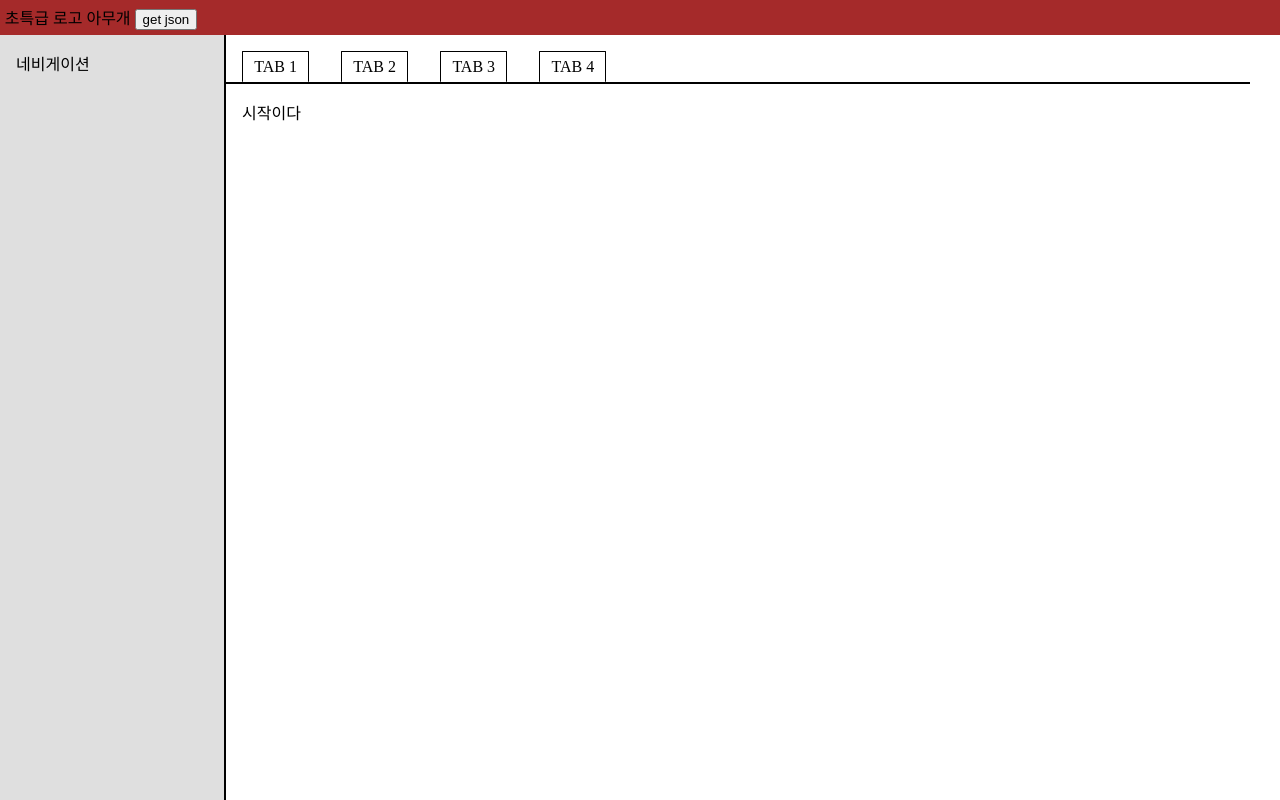
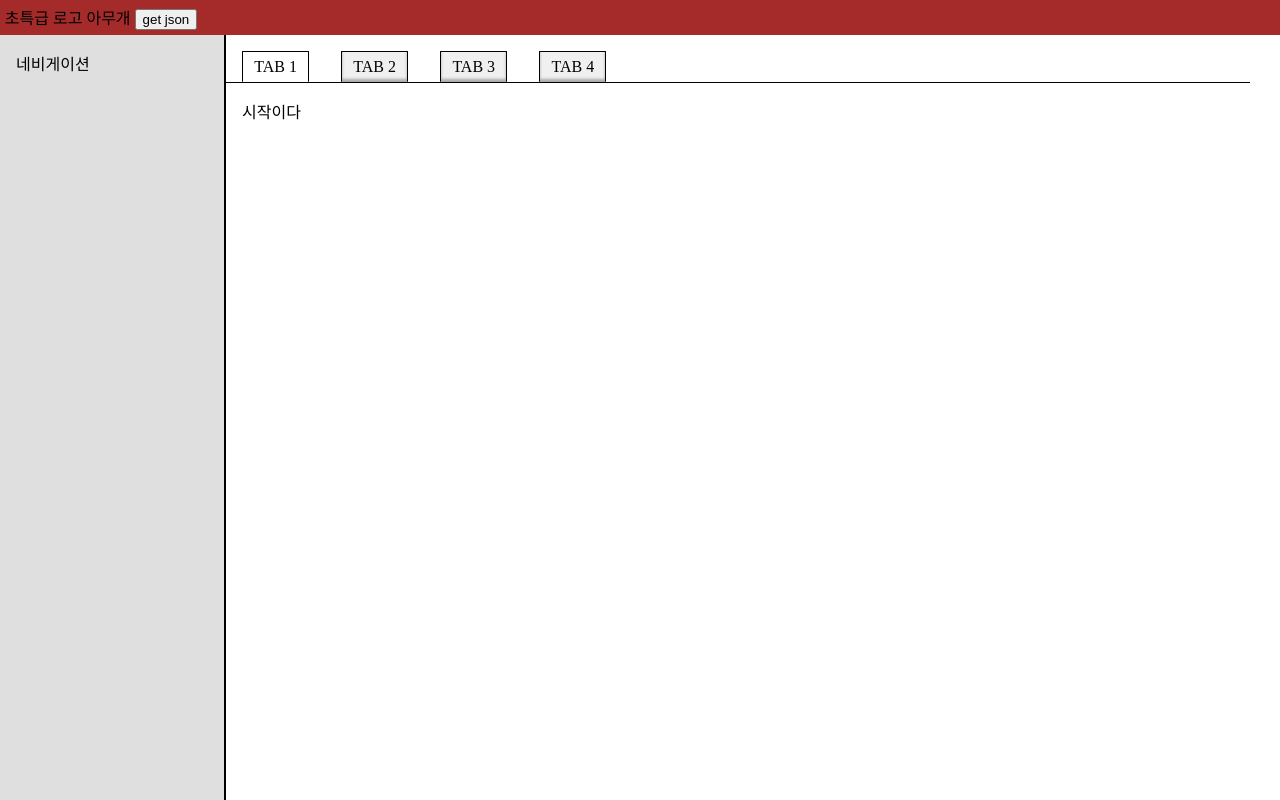
Before and after one commit to jiwan0123/WWF, a React (Create React App) app: page / in a window 1280 px wide. Built offline with nearby package versions, Linux system fonts and the light colour scheme.

Commit message:
tab select 구현 및 workbench에 표시

```diff
--- a/src/App.js
+++ b/src/App.js
@@ -7,7 +7,7 @@ import { useState } from 'react';
 
 function App() {
 
-  const [blockState , setBlockState] = useState({});
+  const [blockState , setBlockState] = useState();
 
   return (
     <div className='content'>
--- a/src/components/header/index.js
+++ b/src/components/header/index.js
@@ -5,14 +5,19 @@ function Header(props) {
             <span>초특급 로고</span>
             <span> 아무개 </span>
             <button onClick={()=>{
-                console.log(props.blockState);
-                alert('copied Json! (test)');
+                try{
 
-                /*
-                navigator.clipboard.writeText(JSON.stringify(props.blockState));
+                    let tempState = Object.assign({}, props.blockState);
+                    let tempJson = {};
+                    tempState.foreEach((value, index) => tempJson[index] = value);
 
-                alert("Copied Json !");
-                */
+                    console.log(tempJson);
+                    navigator.clipboard.writeText(JSON.stringify());
+                    alert('copied Json! (test)');
+
+                } catch (err){
+                    console.log(err);
+                }
             }}>get json</button>
         </header>
     );
--- a/src/components/workbench/index.js
+++ b/src/components/workbench/index.js
@@ -17,13 +17,42 @@ function Workbench(props) {
         <div className='workbench'>
 
           <div className='tabs'>
-            <span className='tab-item' onClick={()=>{console.log("TAB1 clicked!")}}>TAB 1</span>
-            <span className='tab-item' onClick={()=>{console.log("TAB2 clicked!")}}>TAB 2</span>
-            <span className='tab-item' onClick={()=>{console.log("TAB3 clicked!")}}>TAB 3</span>
-            <span className='tab-item' onClick={()=>{console.log("TAB4 clicked!")}}>TAB 4</span>
+            <span className='tab-item' isselected="true" onClick={(e)=>{
+              let x = document.getElementsByClassName('tab-item');
+              for(let i=0; i < x.length; i++){
+                x[i].setAttribute('isselected', 'false');
+              }
+              e.currentTarget.setAttribute('isselected', "true");
+              setCurrentTab(1);
+          }}>TAB 1</span>
+            <span className='tab-item' isselected="false" onClick={(e)=>{
+              let x = document.getElementsByClassName('tab-item');
+              for(let i=0; i < x.length; i++){
+                x[i].setAttribute('isselected', 'false');
+              }
+              e.currentTarget.setAttribute('isselected', "true");
+              setCurrentTab(2);
+          }}>TAB 2</span>
+            <span className='tab-item' isselected="false" onClick={(e)=>{
+              let x = document.getElementsByClassName('tab-item');
+              for(let i=0; i < x.length; i++){
+                x[i].setAttribute('isselected', 'false');
+              }
+              e.currentTarget.setAttribute('isselected', "true");
+              setCurrentTab(3);
+          }}>TAB 3</span>
+            <span className='tab-item' isselected="false" onClick={(e)=>{
+              let x = document.getElementsByClassName('tab-item');
+              for(let i=0; i < x.length; i++){
+                x[i].setAttribute('isselected', 'false');
+              }
+              e.currentTarget.setAttribute('isselected', "true");
+              setCurrentTab(4);
+          }}>TAB 4</span>
+
           </div>
           <div className="workbench-body">
-            { workbench.tabs[currentTab-1].blocks[0] /*TAB은 1부터 시작이라 인덱스에 -1 했습니다*/}
+            { !workbench.tabs[currentTab-1]?.blocks[0]?"contents not exist":workbench.tabs[currentTab-1].blocks[0] /*TAB은 1부터 시작이라 인덱스에 -1 했습니다*/}
           </div>
         </div>
     );
--- a/src/css/layout.css
+++ b/src/css/layout.css
@@ -1,14 +1,22 @@
 /* 레이아웃만 잡는 CSS */
 html {height: 100%;}
 body {height: 100%; font-family:'Malgun Gothic';}
-#root {height: 100%;}
+#root {
+    height: 100%;
+    --main-worckbench-color: #FFFFFF;
+    --unseleted-tab-color: rgb(240, 240, 240);
+}
 
 .content {display: flex; height: 100%; flex-direction: column;}
+
 header {background-color: brown; padding: .3rem;}
-main {background-color: #FFFFFF; display: flex; height: 100%;}
+
+main {background-color: var(--main-worckbench-color); display: flex; height: 100%;}
+
 nav {width: 15%; background-color: rgb(223, 223, 223); border-right: 2px solid #000000;padding: 1rem;}
+
 .workbench {width: 80%;}
-.workbench .tabs {display: flex; border-bottom: 2px solid #000000;}
+.workbench .tabs {display: flex; border-bottom: 1px solid #000000;}
 
 .workbench-body{
     padding: 1rem;
@@ -19,9 +27,15 @@ nav {width: 15%; background-color: rgb(223, 223, 223); border-right: 2px solid #
     border-top: 1px solid #000000;
     border-left: 1px solid #000000;
     border-right: 1px solid #000000;
-
     padding: 0.4rem 0.7rem;
     font-weight: 500;
     border-radius: 1px;
     cursor:pointer;
 }
+.workbench .tab-item[isSeleted="true"]{
+    background-color:var(--main-worckbench-color);
+}
+.workbench .tab-item[isSelected="false"]{
+    background-color:var(--unseleted-tab-color);
+    box-shadow:inset 0 -3px 3px #aaa;
+}
```
